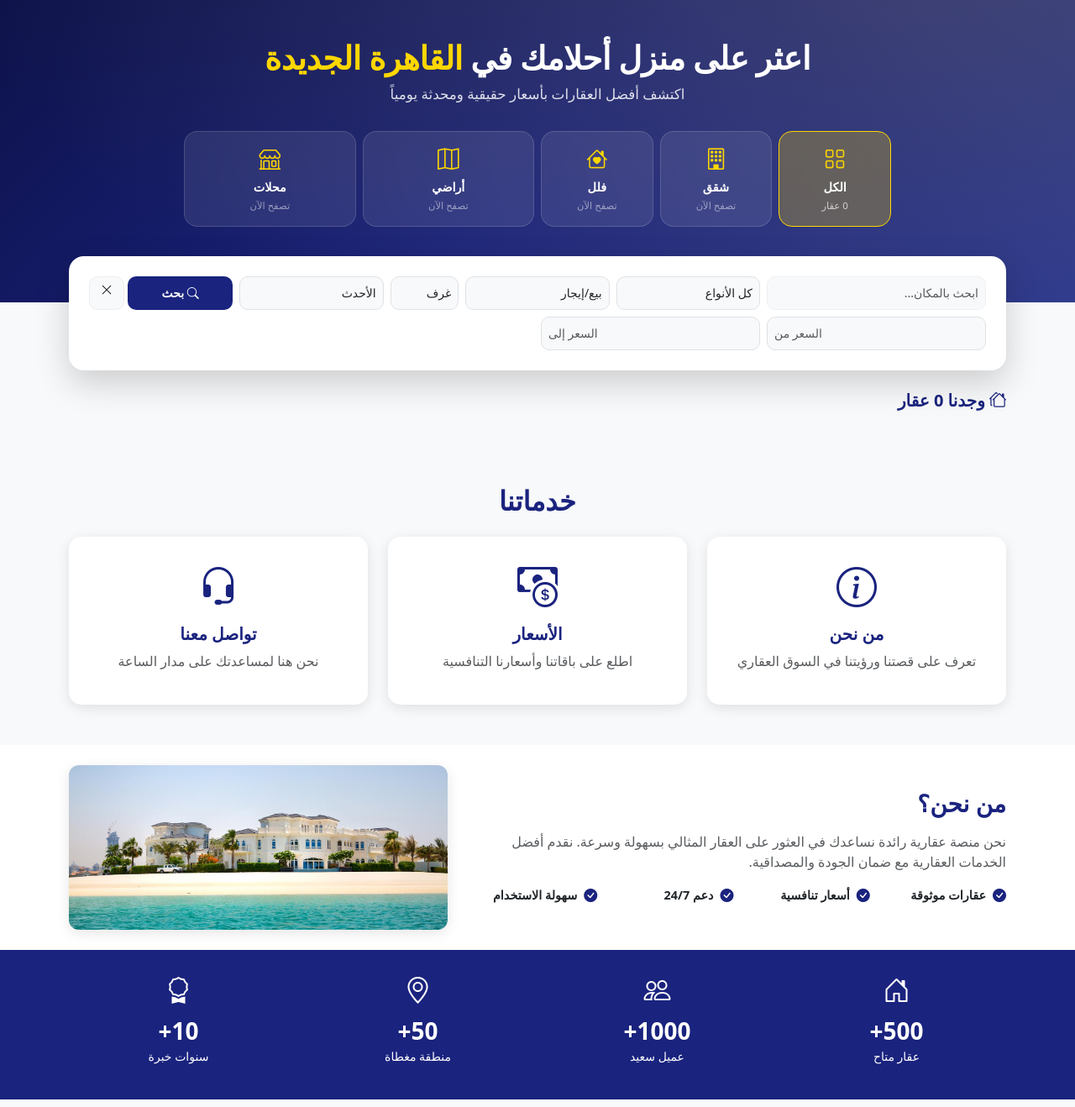
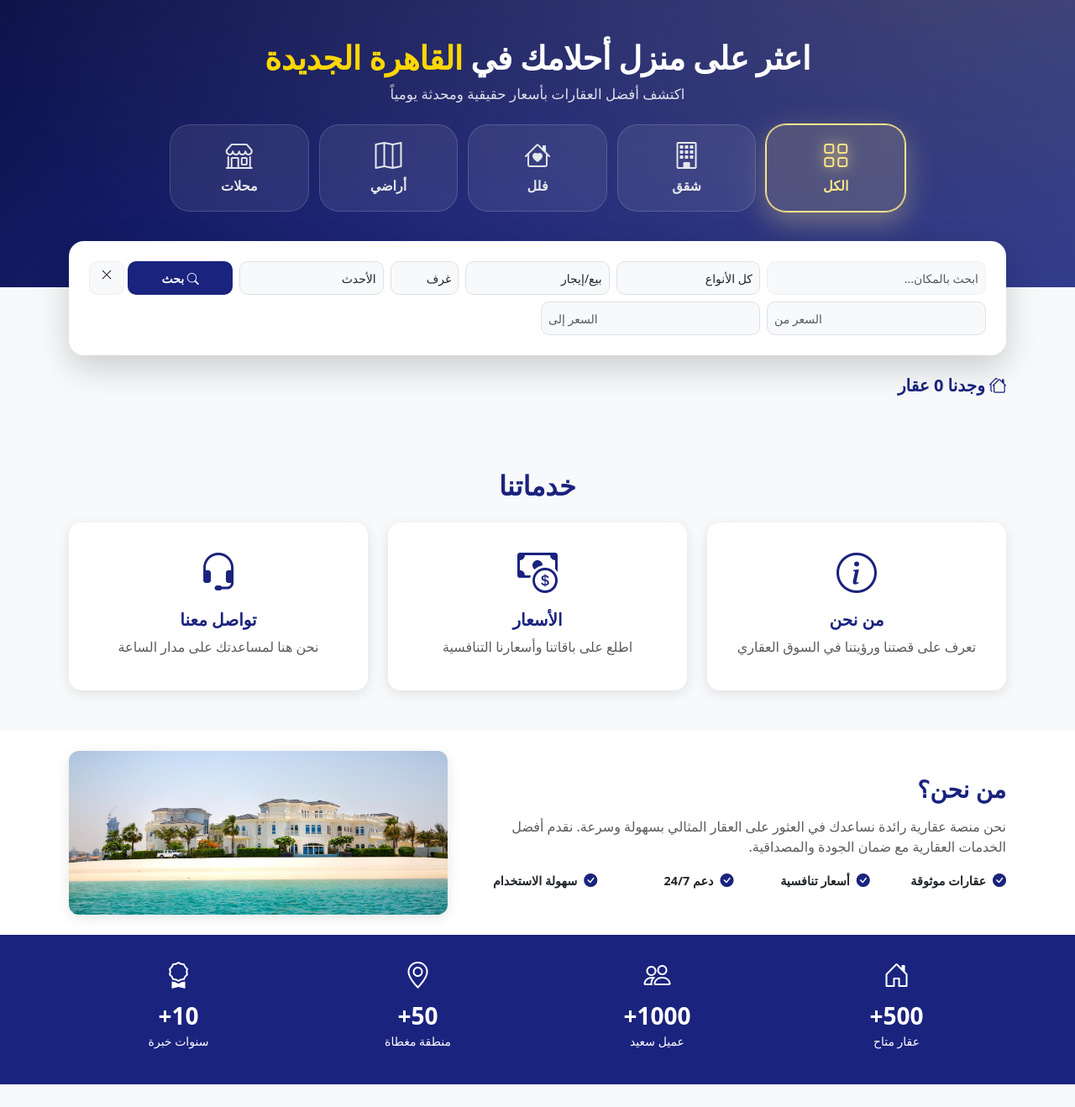
Before and after one commit to starhouse-sh/aqar, a Flask app: page / in a window 1280 px wide. Shown: the part 56-1374 px from the top of the page at 84% size. Run offline with Flask 3, Linux system fonts and the light colour scheme; tables that the repository leaves empty hold one stand-in row (values such as "Sample post"); some libraries are stand-ins or nearby versions.

Commit message:
ازرار كاتيجوري زجاج مودرن بدون اعداد

```diff
--- a/app/templates/home.html
+++ b/app/templates/home.html
@@ -1,7 +1,18 @@
 {% extends "base.html" %}
 {% block content %}
 
-<!-- ===== HERO MODERN + CATEGORIES ===== -->
+<!-- ===== HERO MODERN + CATEGORIES - GLASS 1 بدون اعداد ===== -->
+<style>
+.cat-glass-wrap{display:flex;gap:12px;justify-content:center;flex-wrap:wrap;margin:0 auto;max-width:900px;padding:0 12px}
+.cat-glass{flex:1;min-width:130px;max-width:170px;display:flex;flex-direction:column;align-items:center;gap:8px;padding:20px 12px 18px 12px;text-decoration:none!important;background:rgba(255,255,255,.08);backdrop-filter:blur(14px);border:1px solid rgba(255,255,255,.15);border-radius:24px;color:#E5E7EB;transition:.25s}
+.cat-glass:hover{transform:translateY(-3px);background:rgba(255,255,255,.14);color:#fff}
+.cat-glass i{font-size:32px;line-height:1}
+.cat-glass span{font-size:16px;font-weight:800}
+.cat-glass.active{background:rgba(253,230,138,.16);border:1.5px solid #FDE68A;color:#FDE68A;box-shadow:0 0 0 1px #FDE68A,0 12px 35px rgba(253,230,138,.35)}
+.cat-glass.active i{filter:drop-shadow(0 0 8px #FDE68A)}
+@media(max-width:768px){.cat-glass-wrap{gap:8px}.cat-glass{min-width:0;flex:1 1 30%;padding:14px 6px 12px 6px;border-radius:18px}.cat-glass i{font-size:26px}.cat-glass span{font-size:14px}}
+</style>
+
 <div style="background: radial-gradient(1200px 600px at 90% -20%, rgba(255,215,0,0.15), transparent), linear-gradient(135deg, #0d124a 0%, #1a237e 50%, #283593 100%); padding: 45px 0 90px 0; position: relative;">
     <div class="container text-center">
         <h1 class="fw-bold mb-2" style="color: white; font-size: 2.4rem; letter-spacing: -0.5px;">
@@ -9,69 +20,23 @@
         </h1>
         <p class="mb-4" style="color: rgba(255,255,255,0.85); font-size: 1.05rem;">اكتشف أفضل العقارات بأسعار حقيقية ومحدثة يومياً</p>
 
-        <!-- تصفح حسب النوع - مع زرار الكل -->
-        <div class="row g-2 justify-content-center" style="max-width: 850px; margin: 0 auto;">
-            <div class="col-6 col-md-2">
-                <a href="{{ url_for('main.home') }}" class="text-decoration-none">
-                    <div class="h-100" style="background: {% if not request.args.get('property_type') %}rgba(255,215,0,0.25){% else %}rgba(255,255,255,0.09){% endif %}; backdrop-filter: blur(12px); border: 1px solid {% if not request.args.get('property_type') %}#FFD700{% else %}rgba(255,255,255,0.15){% endif %}; border-radius: 16px; padding: 14px 8px;">
-                        <i class="bi bi-grid" style="font-size: 1.6rem; color: #FFD700;"></i>
-                        <h6 class="mt-1 mb-0" style="color: white; font-weight: 800; font-size: 0.9rem;">الكل</h6>
-                        <small style="color: rgba(255,255,255,0.7); font-size: 0.72rem;">{{ properties.total }} عقار</small>
-                    </div>
-                </a>
-            </div>
-            <div class="col-6 col-md-2">
-                <a href="{{ url_for('main.home', property_type='شقة') }}" class="text-decoration-none">
-                    <div class="h-100" style="background: {% if request.args.get('property_type') == 'شقة' %}rgba(255,215,0,0.25){% else %}rgba(255,255,255,0.09){% endif %}; backdrop-filter: blur(12px); border: 1px solid {% if request.args.get('property_type') == 'شقة' %}#FFD700{% else %}rgba(255,255,255,0.15){% endif %}; border-radius: 16px; padding: 14px 8px;">
-                        <i class="bi bi-building" style="font-size: 1.6rem; color: #FFD700;"></i>
-                        <h6 class="mt-1 mb-0" style="color: white; font-weight: 800; font-size: 0.9rem;">شقق</h6>
-                        {% if min_prices is defined and min_prices and min_prices.get('شقة') and min_prices.get('شقة').price is not none %}
-                        <small style="color: rgba(255,255,255,0.7); font-size: 0.72rem;">من {{ "{:,.0f}".format(min_prices['شقة'].price) }} ج.م</small>
-                        {% else %}
-                        <small style="color: rgba(255,255,255,0.5); font-size: 0.72rem;">تصفح الآن</small>
-                        {% endif %}
-                    </div>
-                </a>
-            </div>
-            <div class="col-6 col-md-2">
-                <a href="{{ url_for('main.home', property_type='فيلا') }}" class="text-decoration-none">
-                    <div class="h-100" style="background: {% if request.args.get('property_type') == 'فيلا' %}rgba(255,215,0,0.25){% else %}rgba(255,255,255,0.09){% endif %}; backdrop-filter: blur(12px); border: 1px solid {% if request.args.get('property_type') == 'فيلا' %}#FFD700{% else %}rgba(255,255,255,0.15){% endif %}; border-radius: 16px; padding: 14px 8px;">
-                        <i class="bi bi-house-heart" style="font-size: 1.6rem; color: #FFD700;"></i>
-                        <h6 class="mt-1 mb-0" style="color: white; font-weight: 800; font-size: 0.9rem;">فلل</h6>
-                        {% if min_prices is defined and min_prices and min_prices.get('فيلا') and min_prices.get('فيلا').price is not none %}
-                        <small style="color: rgba(255,255,255,0.7); font-size: 0.72rem;">من {{ "{:,.0f}".format(min_prices['فيلا'].price) }} ج.م</small>
-                        {% else %}
-                        <small style="color: rgba(255,255,255,0.5); font-size: 0.72rem;">تصفح الآن</small>
-                        {% endif %}
-                    </div>
-                </a>
-            </div>
-            <div class="col-6 col-md-3">
-                <a href="{{ url_for('main.home', property_type='أرض') }}" class="text-decoration-none">
-                    <div class="h-100" style="background: {% if request.args.get('property_type') == 'أرض' %}rgba(255,215,0,0.25){% else %}rgba(255,255,255,0.09){% endif %}; backdrop-filter: blur(12px); border: 1px solid {% if request.args.get('property_type') == 'أرض' %}#FFD700{% else %}rgba(255,255,255,0.15){% endif %}; border-radius: 16px; padding: 14px 8px;">
-                        <i class="bi bi-map" style="font-size: 1.6rem; color: #FFD700;"></i>
-                        <h6 class="mt-1 mb-0" style="color: white; font-weight: 800; font-size: 0.9rem;">أراضي</h6>
-                        {% if min_prices is defined and min_prices and min_prices.get('أرض') and min_prices.get('أرض').price is not none %}
-                        <small style="color: rgba(255,255,255,0.7); font-size: 0.72rem;">من {{ "{:,.0f}".format(min_prices['أرض'].price) }} ج.م</small>
-                        {% else %}
-                        <small style="color: rgba(255,255,255,0.5); font-size: 0.72rem;">تصفح الآن</small>
-                        {% endif %}
-                    </div>
-                </a>
-            </div>
-            <div class="col-6 col-md-3">
-                <a href="{{ url_for('main.home', property_type='محل') }}" class="text-decoration-none">
-                    <div class="h-100" style="background: {% if request.args.get('property_type') == 'محل' %}rgba(255,215,0,0.25){% else %}rgba(255,255,255,0.09){% endif %}; backdrop-filter: blur(12px); border: 1px solid {% if request.args.get('property_type') == 'محل' %}#FFD700{% else %}rgba(255,255,255,0.15){% endif %}; border-radius: 16px; padding: 14px 8px;">
-                        <i class="bi bi-shop" style="font-size: 1.6rem; color: #FFD700;"></i>
-                        <h6 class="mt-1 mb-0" style="color: white; font-weight: 800; font-size: 0.9rem;">محلات</h6>
-                        {% if min_prices is defined and min_prices and min_prices.get('محل') and min_prices.get('محل').price is not none %}
-                        <small style="color: rgba(255,255,255,0.7); font-size: 0.72rem;">من {{ "{:,.0f}".format(min_prices['محل'].price) }} ج.م</small>
-                        {% else %}
-                        <small style="color: rgba(255,255,255,0.5); font-size: 0.72rem;">تصفح الآن</small>
-                        {% endif %}
-                    </div>
-                </a>
-            </div>
+        <!-- تصفح حسب النوع - GLASS بدون اعداد -->
+        <div class="cat-glass-wrap">
+            <a href="{{ url_for('main.home') }}" class="cat-glass {% if not request.args.get('property_type') %}active{% endif %}">
+                <i class="bi bi-grid"></i><span>الكل</span>
+            </a>
+            <a href="{{ url_for('main.home', property_type='شقة') }}" class="cat-glass {% if request.args.get('property_type') == 'شقة' %}active{% endif %}">
+                <i class="bi bi-building"></i><span>شقق</span>
+            </a>
+            <a href="{{ url_for('main.home', property_type='فيلا') }}" class="cat-glass {% if request.args.get('property_type') == 'فيلا' %}active{% endif %}">
+                <i class="bi bi-house-heart"></i><span>فلل</span>
+            </a>
+            <a href="{{ url_for('main.home', property_type='أرض') }}" class="cat-glass {% if request.args.get('property_type') == 'أرض' %}active{% endif %}">
+                <i class="bi bi-map"></i><span>أراضي</span>
+            </a>
+            <a href="{{ url_for('main.home', property_type='محل') }}" class="cat-glass {% if request.args.get('property_type') == 'محل' %}active{% endif %}">
+                <i class="bi bi-shop"></i><span>محلات</span>
+            </a>
         </div>
     </div>
 </div>
@@ -162,7 +127,6 @@
     <div class="row">
         {% for property in properties.items %}
             <div class="col-md-4 mb-4">
-                {# === SEO SLUG LINK - جديد === #}
                 {% if property.slug %}
                 <a href="{{ url_for('main.property_by_slug', slug=property.slug) }}" class="text-decoration-none">
                 {% else %}
@@ -193,7 +157,6 @@
                                 <span><i class="bi bi-eye"></i> {{ property.views or 0 }}</span>
                             </div>
                             <h4 style="color: #1a237e; font-weight: 800;">{{ "{:,.0f}".format(property.price) }} جنيه</h4>
-                            {# === SEO URL PREVIEW FOR ADMIN === #}
                             {% if current_user.is_authenticated and current_user.is_owner %}
                             <small class="text-success" style="font-size:0.65rem; word-break: break-all;"><i class="bi bi-link-45deg"></i> /{{ property.slug or property.id }}</small>
                             {% endif %}
@@ -203,8 +166,6 @@
             </div>
         {% endfor %}
     </div>
-
-    <!-- ===== PAGINATION - محافظ على الفلتر ===== -->
     {% if properties.pages > 1 %}
     <div class="d-flex justify-content-center mt-4 mb-5">
         <nav><ul class="pagination">
```
